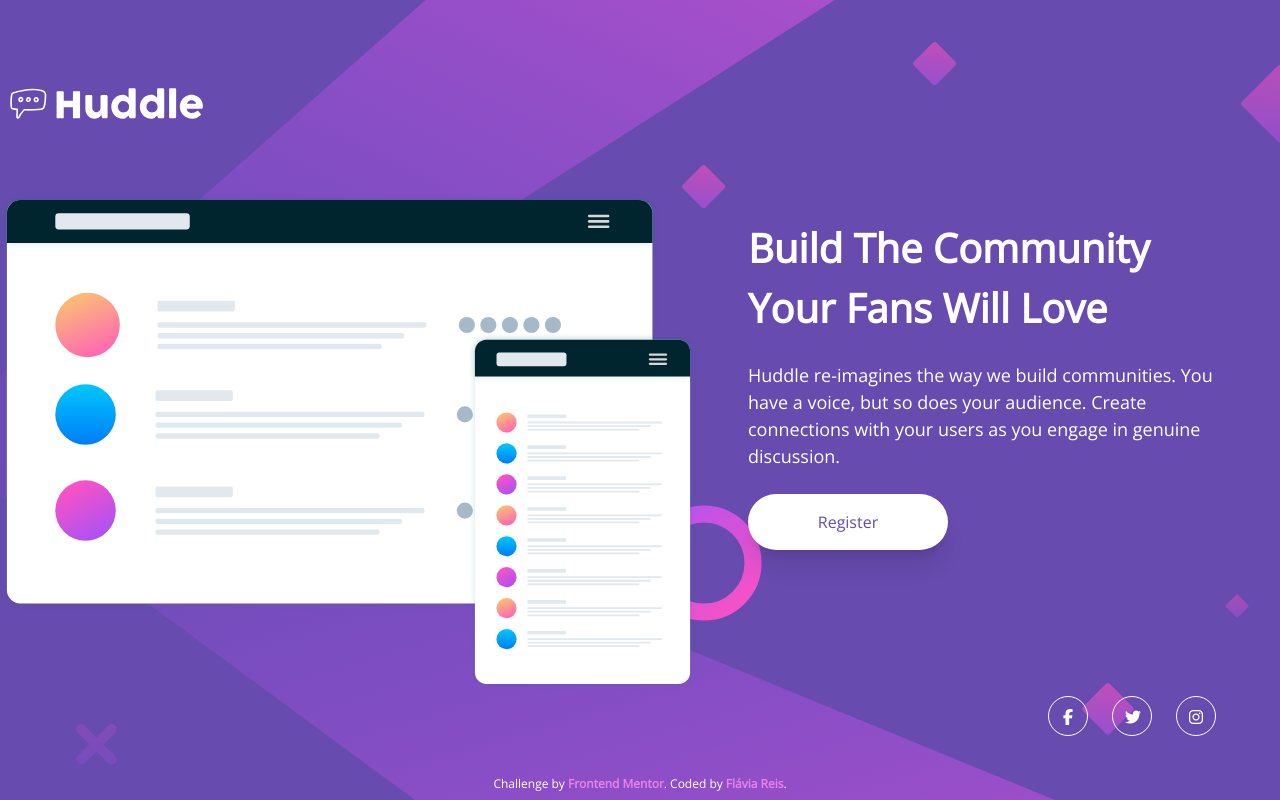
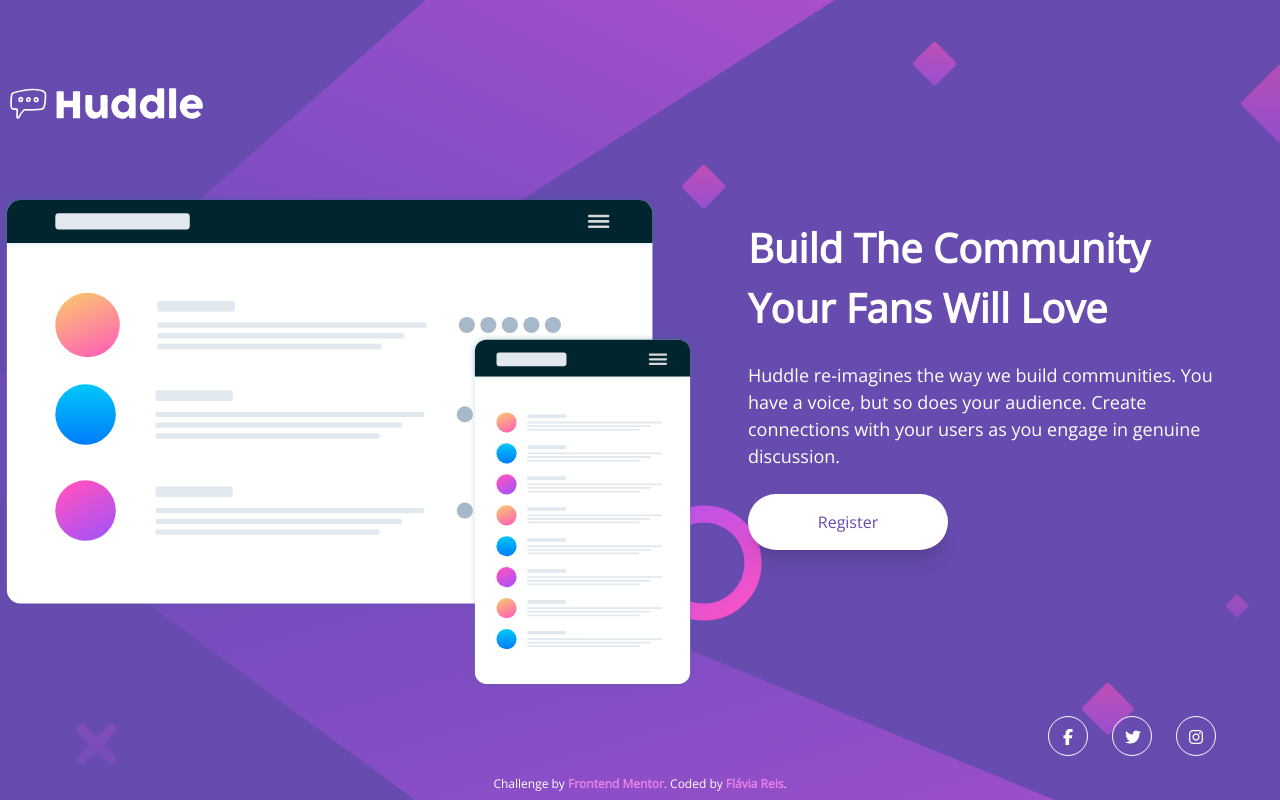
Before and after one commit to flaviare1s/huddle-landing-page, a website: page src/index.html in a window 1280 px wide. Drawn offline with nearby package versions, Linux system fonts and the light colour scheme.

Commit message:
Update styles

```diff
--- a/src/index.html
+++ b/src/index.html
@@ -49,7 +49,7 @@
         <button class="bg-white text-violet rounded-full h-10 w-200 shadow-xl hover:bg-softMagenta hover:text-white md:h-14">Register</button>
       </main>
 
-      <nav class="flex items-center justify-center gap-6 p-6 mt-10 md:absolute md:bottom-0 md:right-0  md:mb-10 md:mr-10">
+      <nav class="flex items-center justify-center gap-6 p-6 mt-10 md:absolute md:bottom-0 md:right-0  md:mb-5 md:mr-10">
         <a href="#"><i class="fa-brands fa-facebook-f border border-white rounded-full w-7 h-7 p-1 text-center hover:text-pink hover:border-pink md:h-10 md:w-10 md:p-3"></i></a>
         <a href="#"><i class="fa-brands fa-twitter border border-white rounded-full w-7 h-7 p-1 text-center hover:text-pink hover:border-pink md:h-10 md:w-10 md:p-3"></i></a>
         <a href="#"><i class="fa-brands fa-instagram border border-white rounded-full w-7 h-7 p-1 text-center hover:text-pink hover:border-pink md:h-10 md:w-10 md:p-3"></i></a>
```
Also changed, not shown: src/output.css.
